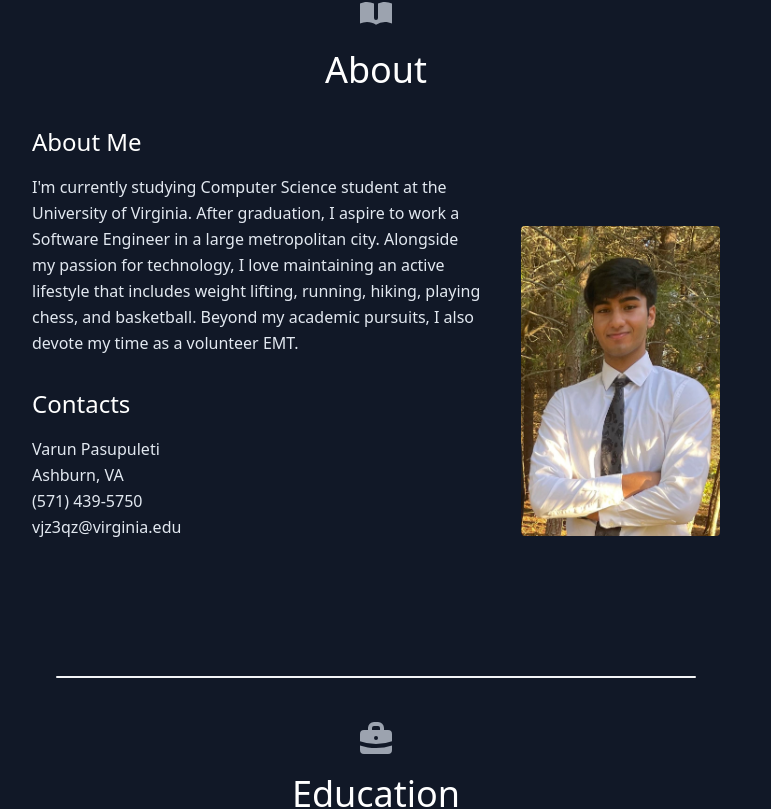
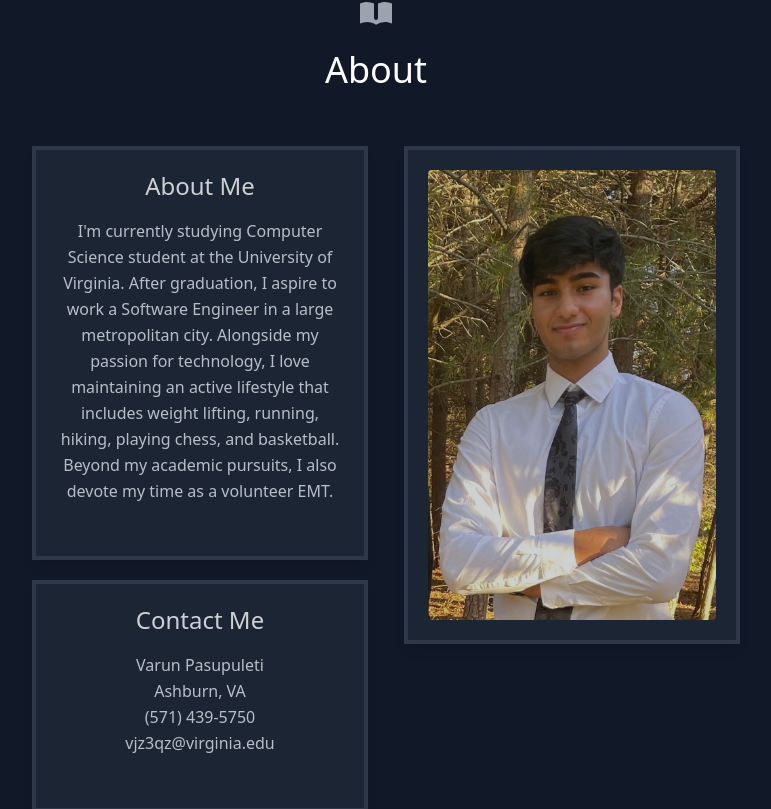
Before and after one commit to vjz3qz/portfolio, a React (Create React App) app: page / in a window 1280 px wide. Shown: the part 918-1727 px from the top of the page, without its empty margins (264-1035 px from the left). Built offline with nearby package versions, Linux system fonts and the light colour scheme; the HTML template or start-up script is replaced by a standard one.

Commit message:
created cards for about

```diff
--- a/src/components/About.js
+++ b/src/components/About.js
@@ -11,14 +11,14 @@ export default function About() {
         </h1>
       </div>
 
-      <div className="container mx-auto lg:max-w-screen-md px-10 pt-5 grid grid-cols-1 sm:grid-cols-3 gap-4 items-center">
-        <div className="flex flex-col items-start sm:mb-16 mb-0 text-center sm:text-left col-span-1 sm:col-span-2">
-          <div>
-            <div>
-              <h1 className="title-font sm:text-2xl text-xl mb-4 font-medium text-white">
+      <div className="container mx-auto lg:max-w-screen-md px-10 pt-5 grid grid-cols-1 md:grid-cols-2 gap-4 items-start">
+
+        <div className="md:col-span-1">
+          <div className="p-5 my-5 shadow-lg transform transition duration-500 ease-in-out hover:scale-105 hover:shadow-2xl w-full border-4 border-gray-700 bg-gray-800 opacity-80 hover:opacity-90">
+            <h1 className="text-center title-font sm:text-2xl text-xl mb-4 font-medium text-white">
               About Me
             </h1>
-              <p className="font-light mb-8 leading-relaxed text-slate-200">
+            <p className="text-center font-light mb-8 leading-relaxed text-slate-200">
               I'm currently studying Computer Science student at the University of Virginia.
               After graduation, I aspire to work a Software Engineer in a large metropolitan city.
               Alongside my passion for technology, I love maintaining an active lifestyle that includes
@@ -26,12 +26,12 @@ export default function About() {
               Beyond my academic pursuits, I also devote my time as a volunteer EMT.
             </p>
           </div>
-            <div>
-              <h1 className="title-font sm:text-2xl text-xl mb-4 font-medium text-white">
-                Contacts
+
+          <div className="p-5 my-5 shadow-lg transform transition duration-500 ease-in-out hover:scale-105 hover:shadow-2xl w-full border-4 border-gray-700 bg-gray-800 opacity-80 hover:opacity-90">
+            <h1 className="text-center title-font sm:text-2xl text-xl mb-4 font-medium text-white">
+              Contact Me
             </h1>
-
-              <p className="font-light mb-8 leading-relaxed text-slate-200">
+            <p className="text-center font-light mb-8 leading-relaxed text-slate-200">
               Varun Pasupuleti<br />
               Ashburn, VA<br />
               (571) 439-5750<br />
@@ -39,14 +39,16 @@ export default function About() {
             </p>
           </div>
         </div>
-        </div>
-        <div className="hidden sm:block w-full mx-auto col-span-1 pl-5">
+
+        <div className="md:col-span-1 p-5 m-5 shadow-lg transform transition duration-500 ease-in-out hover:scale-105 hover:shadow-2xl w-full border-4 border-gray-700 bg-gray-800 opacity-80 hover:opacity-90 sm:block hidden">
   <img
     className="object-cover object-center rounded"
     alt="hero"
     src={`${process.env.PUBLIC_URL}/images/hero.jpg`}
   />
 </div>
+
+
       </div>
     </section>
   );
```
Lines whose indentation alone changed are shown as unchanged.
